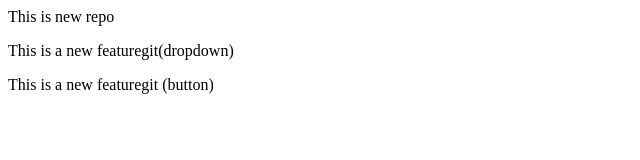
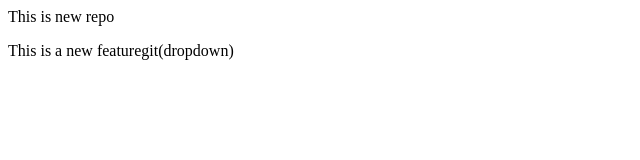
Before and after one commit to RishabhRaj120/Local-Repo, a plain HTML site: page index.html in a window 1280 px wide. Shown: the whole page, without its empty margins (0-640 px from the left). Drawn offline with Linux system fonts and the light colour scheme.

Commit message:
Final Addition

```diff
--- a/index.html
+++ b/index.html
@@ -1,3 +1,2 @@
 <pr>This is new repo</pr>
 <p>This is a new featuregit(dropdown)</p>
-<p>This is a new featuregit (button)</p>
```
